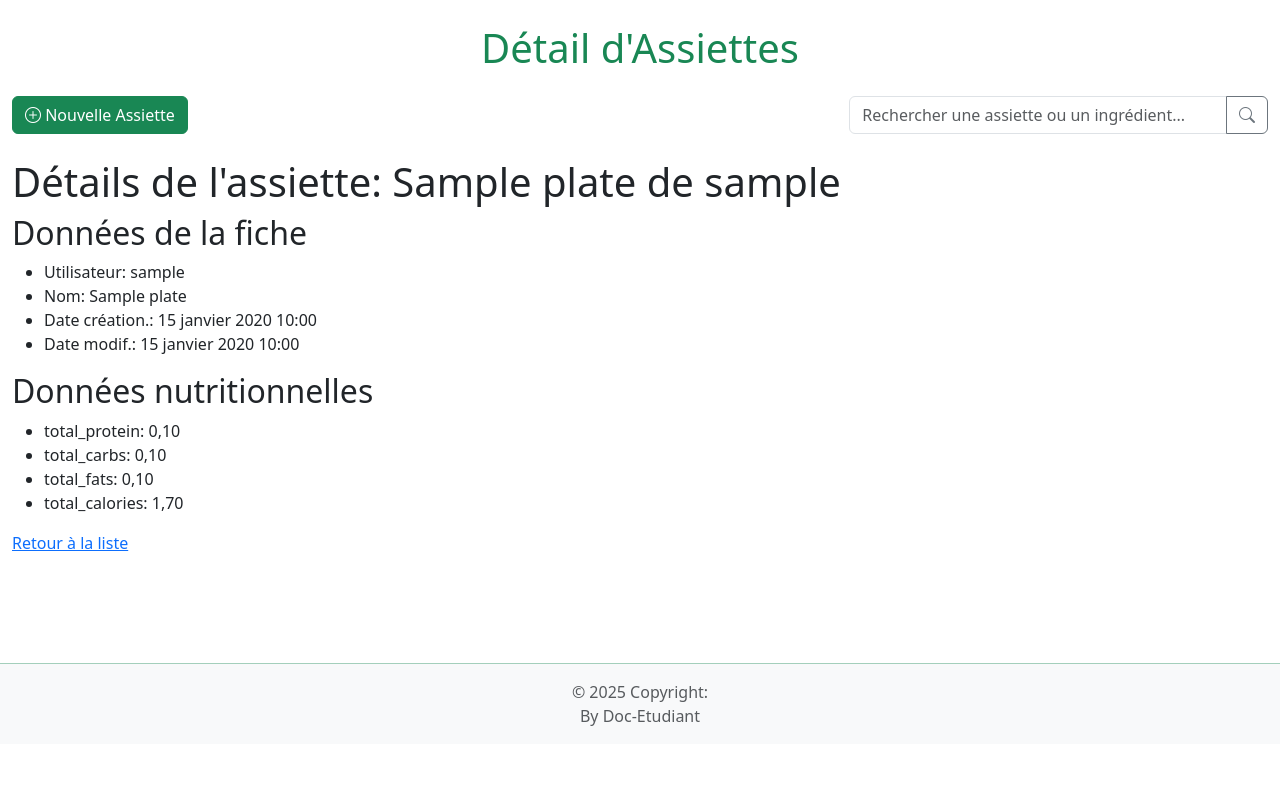
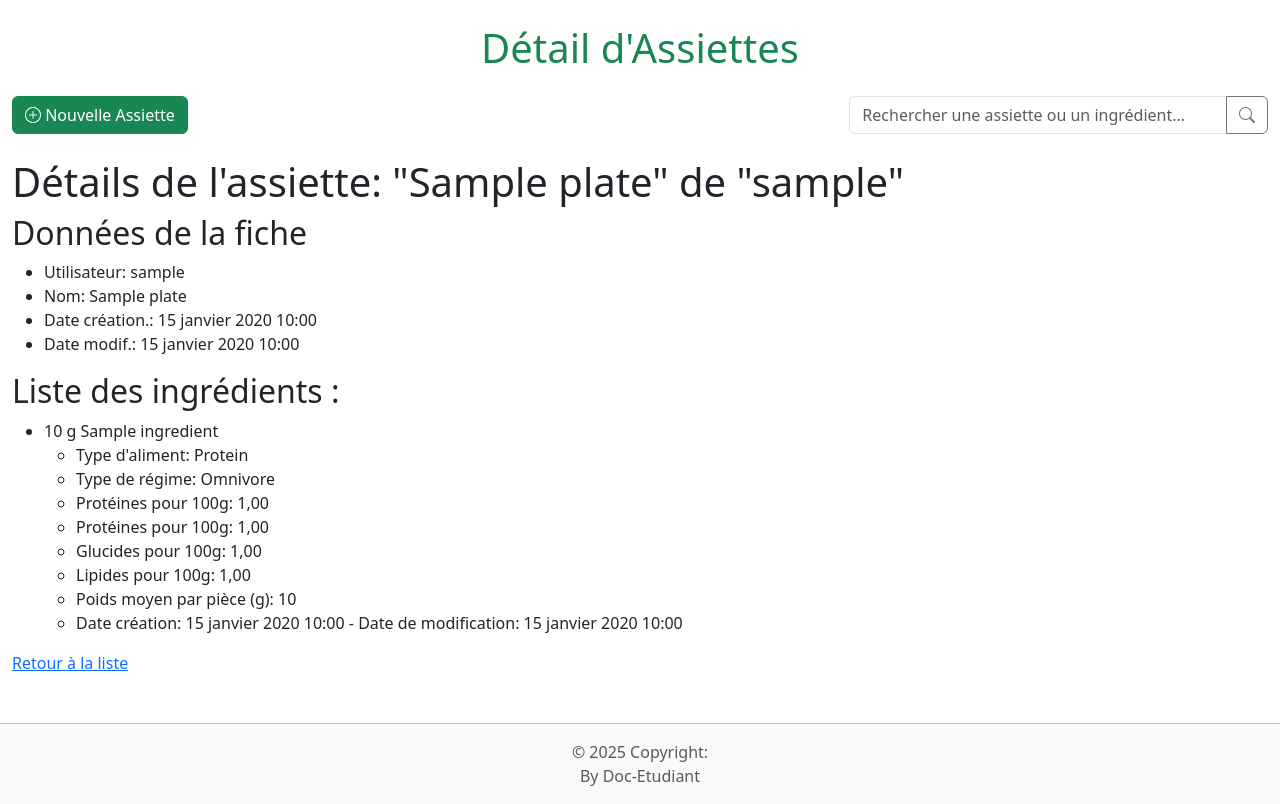
Before and after one commit to JC-onLine/nutrition-django, a Django app: page /nutrition/plates/detail/1/ in a window 1280 px wide. Shown: the part 56-860 px from the top of the page. Before the commit the page ends 782 px from the top, so only its background shows below. Run offline with Django 5.2, Linux system fonts and the light colour scheme; a user stored in the database is signed in; tables that the repository leaves empty hold one stand-in row (values such as "Sample post"); parts of the project's set-up code (start-up, migrations or seed data) failed here and were passed over.

Commit message:
fix(plate); plates_detail.html template running with ingredient;2,0

```diff
--- a/src/nutrition/views.py
+++ b/src/nutrition/views.py
@@ -39,12 +39,14 @@ class PlatesListView(LoginRequiredMixin, ListView):
 
     def get_queryset(self):
 
-        queryset = Plate.objects.filter(user=self.request.user).prefetch_related("ingredients__ingredient")
+        queryset = Plate.objects.filter(
+            user=self.request.user).prefetch_related("ingredients__ingredient")
 
         search_query = self.request.GET.get("search", "").strip()
         if search_query:
             queryset = queryset.filter(
-                Q(name__icontains=search_query) | Q(ingredients__ingredient__name__icontains=search_query)).distinct()
+                Q(name__icontains=search_query) |
+                Q(ingredients__ingredient__name__icontains=search_query)).distinct()
 
         return queryset.order_by("-created_at")
 
--- a/src/templates/nutrition/partials/plates_detail.html
+++ b/src/templates/nutrition/partials/plates_detail.html
@@ -5,8 +5,7 @@
     <title>Détails</title>
 </head>
 <body>
-    <h1>{{ title }}: {{ plate.name }} de {{ plate.user }}</h1>
-    {% if plate.ingredients.exists %}
+    <h1>{{ title }}: "{{ plate.name }}" de "{{ plate.user }}"</h1>
     <h2>Données de la fiche</h2>
     <ul>
         <li>Utilisateur: {{ plate.user }} </li>
@@ -14,14 +13,42 @@
         <li>Date création.: {{ plate.created_at }} </li>
         <li>Date modif.: {{ plate.updated_at }} </li>
     </ul>
-        <h2>Données nutritionnelles</h2>
-        {% with nutritional_profile=plate.nutritional_profile %}
+    {% if plate.ingredients.exists %}
+        <h2>Liste des ingrédients :</h2>
         <ul>
-            {% for key, value in nutritional_profile.items %}
-                <li>{{ key }}: {{ value }}</li>
+        {% for plate_ingredient in plate.ingredients.all %}
+            <li>{{ plate_ingredient.quantity }}
+                {{ plate_ingredient.display_unit }}
+                {{ plate_ingredient.ingredient.name }}
+                <ul>
+                    <li>Type d'aliment:
+                        {{ plate_ingredient.ingredient.get_food_type_display }}</li>
+                    <li>Type de régime:
+                        {{ plate_ingredient.ingredient.get_diet_type_display }}</li>
+                    <li>Protéines pour 100g:
+                        {{ plate_ingredient.ingredient.protein_per_100g }}
+                    </li>
+                    <li>Protéines pour 100g:
+                        {{ plate_ingredient.ingredient.carbs_per_100g }}
+                    </li>
+                    <li>Glucides pour 100g:
+                        {{ plate_ingredient.ingredient.carbs_per_100g }}
+                    </li>
+                    <li>Lipides pour 100g:
+                        {{ plate_ingredient.ingredient.fats_per_100g }}
+                    </li>
+                    <li>Poids moyen par pièce (g):
+                        {{ plate_ingredient.ingredient.average_piece_weight }}
+                    </li>
+                    <li>Date création:
+                        {{ plate_ingredient.ingredient.created_at }} -
+                        Date de modification:
+                        {{ plate_ingredient.ingredient.updated_at }}
+                    </li>
+                </ul>
+            </li>
         {% endfor %}
         </ul>
-        {% endwith %}
     {% else %}
         <p class="text-muted small">Aucun ingrédient ajouté</p>
     {% endif %}
```
Also changed, not shown: src/nutrition/models.py (+25 -13 lines). Lines whose indentation alone changed are shown as unchanged.
